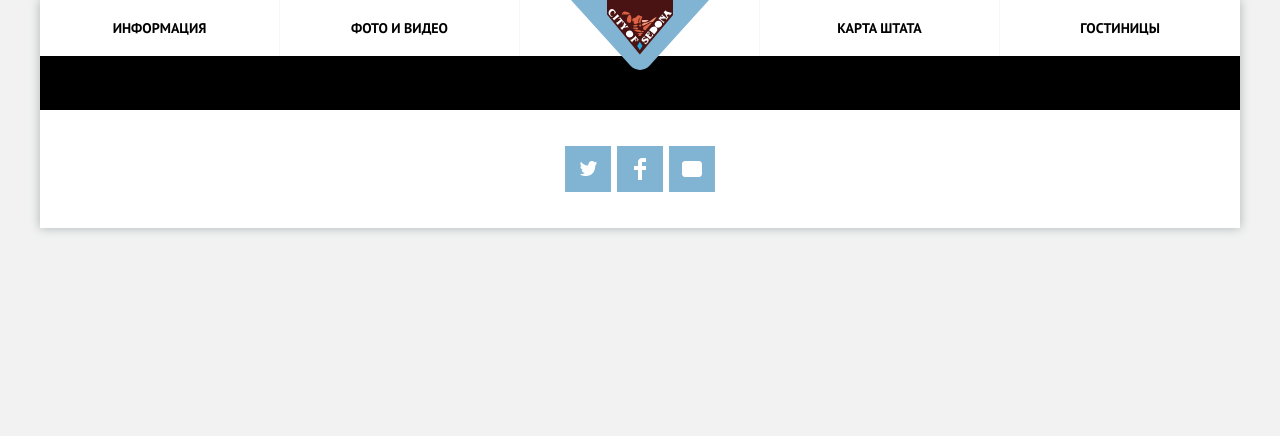
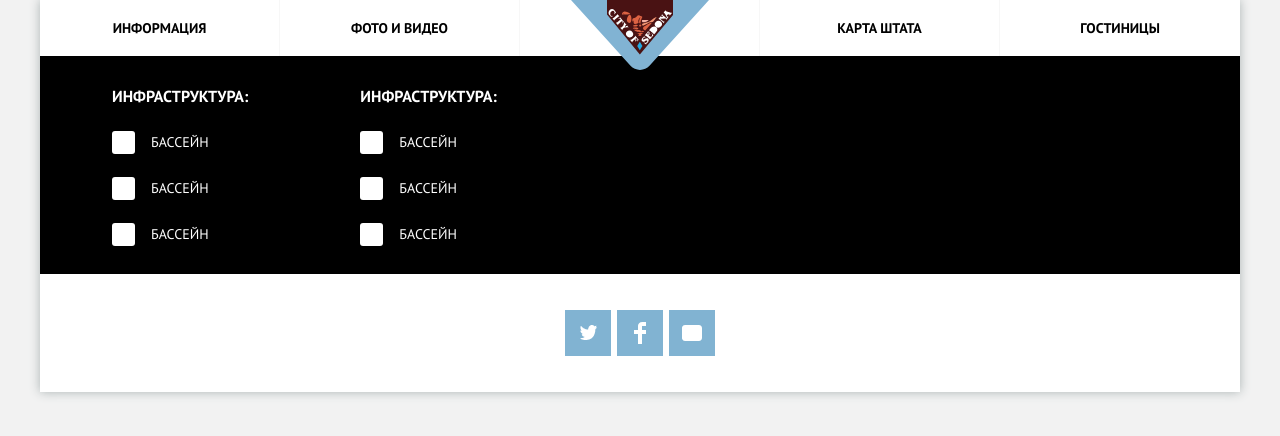
Before and after one commit to shock-dev/sedona, a Vue app: page /hotels in a window 1280 px wide. Shown: the top 436 px of the page. Built offline with nearby package versions, Linux system fonts and the light colour scheme.

Commit message:
import checkboxes col component to a parent

```diff
--- a/src/components/appFilterPanel.vue
+++ b/src/components/appFilterPanel.vue
@@ -1,11 +1,19 @@
 <template>
   <div class="filter-panel">
-
+    <div class="filter-panel__checkboxes">
+      <app-filter-panel-checkboxes-col/>
+      <app-filter-panel-checkboxes-col/>
+    </div>
   </div>
 </template>
 
 <script>
+import AppFilterPanelCheckboxesCol from "@/components/appFilterPanelCheckboxesCol";
+
 export default {
-  name: "appFilterPanel"
+  name: "appFilterPanel",
+  components: {
+    AppFilterPanelCheckboxesCol
+  }
 }
 </script>
```
